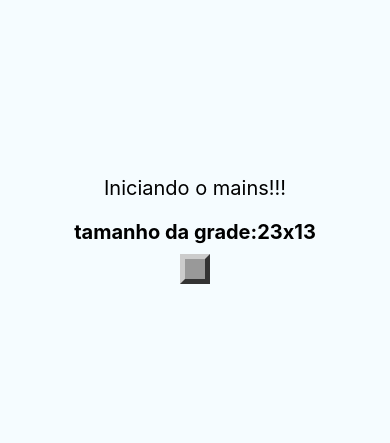
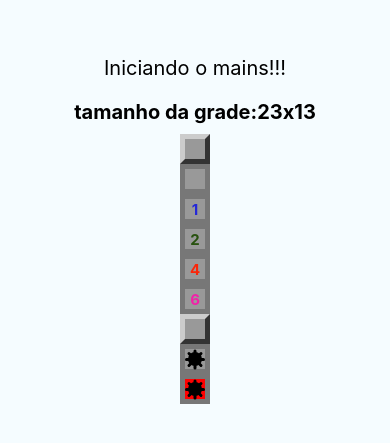
Before and after one commit to GersonDantas/Mine_CampoMinado-minefield-, a React Native app: screen / in a window 390 px wide. Shown: the part 197-640 px from the top of the page. Built offline with nearby package versions, Linux system fonts and the light colour scheme.

Commit message:
Instalação das minas

```diff
--- a/App.js
+++ b/App.js
@@ -1,7 +1,7 @@
 import React, {Component} from 'react';
 import {StyleSheet, View, Text} from 'react-native';
 import params from './src/params';
-import Field from './src/components/Field'
+import Field from './src/components/Field';
 
 export default class App extends Component {
   render() {
@@ -13,6 +13,14 @@
             tamanho da grade:{params.getRowAmount()}x{params.getColumnsAmaunt()}
           </Text>
           <Field />
+          <Field opened />
+          <Field opened nearMines={1} />
+          <Field opened nearMines={2} />
+          <Field opened nearMines={4} />
+          <Field opened nearMines={6} />
+          <Field mined />
+          <Field mined opened />
+          <Field mined opened exploded />
         </View>
       </>
     );
--- a/src/components/Field.js
+++ b/src/components/Field.js
@@ -1,17 +1,47 @@
 import React from 'react';
-import {View, StyleSheet} from 'react-native';
+import {View, StyleSheet, Text} from 'react-native';
 import params from '../params';
+import Mine from './Mine';
 
 export default props => {
+  const {mined, opened, nearMines, exploded} = props;
   const styleField = [styles.field];
+  if (opened) {
+    styleField.push(styles.opened);
+  }
+  if (exploded) {
+    styleField.push(styles.exploded);
+  }
   if (styleField.length === 1) {
     styleField.push(styles.regular);
   }
-  return(
-      <View style={styleField}>
 
-      </View>
-  )
+  let color = null;
+  if (nearMines > 0) {
+    if (nearMines == 1) {
+      color = '#2428D7';
+    }
+    if (nearMines == 2) {
+      color = '#28520f';
+    }
+    if (nearMines > 2 && nearMines < 6) {
+      color = '#F9260A';
+    }
+    if (nearMines >= 6) {
+      color = '#F221A9';
+    }
+  }
+
+  return (
+    <View style={styleField}>
+      {!mined && opened && nearMines > 0 ? (
+        <Text style={[styles.label, {color: color}]}>{nearMines}</Text>
+      ) : (
+        false
+      )}
+      {mined && opened ? <Mine /> : false}
+    </View>
+  );
 };
 
 const styles = StyleSheet.create({
@@ -27,4 +57,17 @@
     borderRightColor: '#333',
     borderBottomColor: '#333',
   },
+  opened: {
+    backgroundColor: '#999',
+    borderColor: '#777',
+    justifyContent: 'center',
+    alignItems: 'center',
+  },
+  label: {
+    fontWeight: 'bold',
+    fontSize: params.fontSize,
+  },
+  exploded: {
+    backgroundColor: 'red',
+  },
 });
--- /dev/null
+++ b/src/components/Mine.js
@@ -0,0 +1,36 @@
+import React from 'react';
+import {View, StyleSheet} from 'react-native';
+
+export default props => {
+  return (
+    <View style={styles.container}>
+      <View style={styles.coreMine} />
+      <View style={styles.line} />
+      <View style={[styles.line, {transform: [{rotate: '45deg'}]}]} />
+      <View style={[styles.line, {transform: [{rotate: '90deg'}]}]} />
+      <View style={[styles.line, {transform: [{rotate: '135deg'}]}]} />
+    </View>
+  );
+};
+
+const styles = StyleSheet.create({
+  container: {
+    alignItems: 'center',
+    justifyContent: 'center',
+  },
+  coreMine: {
+    height: 14,
+    width: 14,
+    borderRadius: 10,
+    backgroundColor: 'black',
+    justifyContent: 'center',
+    alignItems: 'center',
+  },
+  line: {
+    position: 'absolute',
+    height: 3,
+    width: 20,
+    borderRadius: 3,
+    backgroundColor: 'black',
+  },
+});
```
